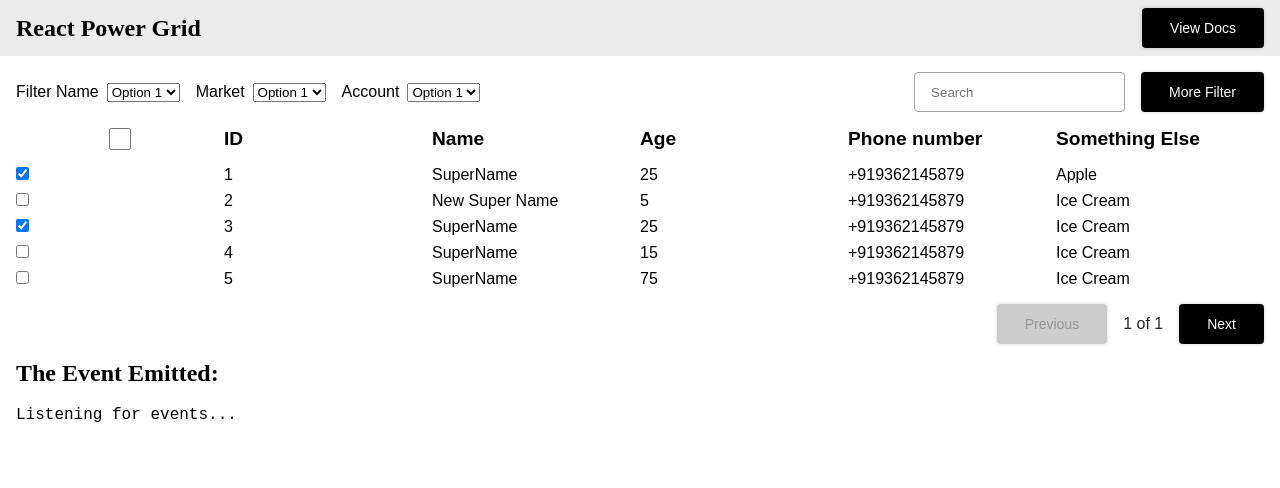
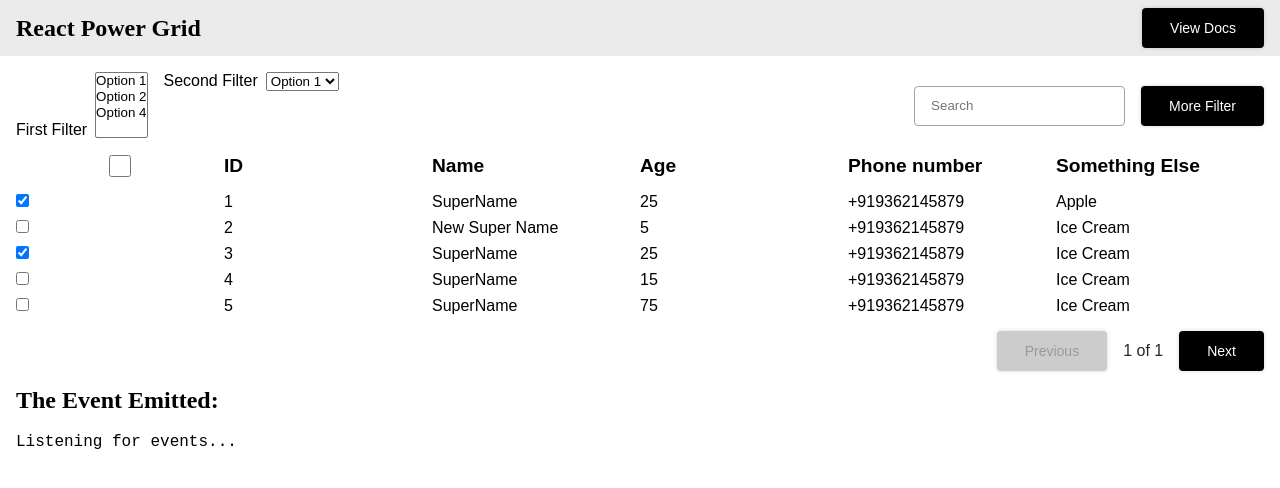
Before and after one commit to tuhinkarmakar3882/react-power-grid, a React (Create React App) app: page / in a window 1280 px wide. Shown: the top 488 px of the page. Built offline with nearby package versions, Linux system fonts and the light colour scheme.

Commit message:
Added Hopefully the final README.md [Tuhin | Manogna Madam]
Signed-off-by: Tuhin Karmakar <tuhinkarmakar3882@gmail.com>

```diff
--- a/package.json
+++ b/package.json
@@ -1,6 +1,6 @@
 {
   "name": "react-power-grid",
-  "version": "0.1.15",
+  "version": "0.1.16",
   "keywords": [
     "react data table",
     "table library",
--- a/src/App.jsx
+++ b/src/App.jsx
@@ -1,4 +1,5 @@
 import React, { useEffect, useRef, useState } from 'react'
+import { gridBodyData, gridHeaderColumns, topBarFilters } from './seed/data'
 import PowerGrid from './lib/components/PowerGrid'
 import PowerGridTopBar from './lib/components/PowerGrid/PowerGridTopBar'
 import PowerGridHeader from './lib/components/PowerGrid/PowerGridHeader'
@@ -14,53 +15,16 @@ const App = () => {
   const powerTableContainer = useRef(null)
 
   const [emittedEvent, setEmittedEvent] = useState(null)
+  const [isDataLoading] = useState(false)
 
-  const [headerColumns] = useState([
-    { id: 0, name: 'ID' },
-    { id: 1, name: 'Name' },
-    { id: 2, name: 'Age' },
-    { id: 3, name: 'Phone number' },
-    { id: 4, name: 'Something Else' }
-  ])
-  const [tableData, setTableData] = useState([
-    [true, '1', 'SuperName', 25, '+919362145879', 'Apple'],
-    [false, '2', 'New Super Name', 5, '+919362145879', 'Ice Cream'],
-    [true, '3', 'SuperName', 25, '+919362145879', 'Ice Cream'],
-    [false, '4', 'SuperName', 15, '+919362145879', 'Ice Cream'],
-    [false, '5', 'SuperName', 75, '+919362145879', 'Ice Cream']
-  ])
+  const [headerColumns] = useState(gridHeaderColumns)
+  const [gridData, setGridData] = useState(gridBodyData)
+
   const [hasNext] = useState(true)
   const [hasPrevious] = useState(false)
-  const filter = [
-    {
-      name: 'Filter Name',
-      type: 'dropdown',
-      options: [
-        'Option 1',
-        'Option 2',
-        'Option 4'
-      ]
-    },
-    {
-      name: 'Market',
-      type: 'dropdown',
-      options: [
-        'Option 1',
-        'Option 2',
-        'Option 4'
-      ]
-    },
-    {
-      name: 'Account',
-      type: 'dropdown',
-      options: [
-        'Option 1',
-        'Option 2',
-        'Option 4'
-      ],
-      custom: null
-    }
-  ]
+
+  const [filter] = useState(topBarFilters)
+  const [moreFilters] = useState(topBarFilters)
 
   const logEventDetails = ({ type, detail }) => {
     setEmittedEvent({
@@ -72,19 +36,32 @@ const App = () => {
   const handleIndividualRowSelection = (evt) => {
     logEventDetails(evt)
 
-    const newTableData = [...tableData]
-    newTableData[evt.detail.rowIdx][0] = !newTableData[evt.detail.rowIdx][0]
+    const rowIdx = evt.detail.rowIdx
+    const updatedGridData = [...gridData]
 
-    setTableData(newTableData)
+    updatedGridData[rowIdx][0] = !updatedGridData[rowIdx][0]
+    setGridData(updatedGridData)
   }
   const handleAllRowSelection = (evt) => {
     logEventDetails(evt)
 
-    setTableData(tableData.map(item => {
-      item[0] = evt.detail.checkedState
+    const checkedState = evt.detail.checkedState
+    setGridData(gridData.map(item => {
+      item[0] = checkedState
       return item
     }))
   }
+
+  const showEventDetails = () => (
+    <pre>Event Type: {emittedEvent?.type}<br/>Event Details: {JSON.stringify(emittedEvent?.detail)}</pre>
+  )
+
+  const getMoreFilters = () =>
+    moreFilters.map((item) => (
+      <li key={item.name}>
+        {item?.custom || <PowerGridDropdown item={item}/>}
+      </li>
+    ))
 
   useEffect(() => {
     powerTableContainer?.current.addEventListener('sort', logEventDetails)
@@ -104,10 +81,6 @@ const App = () => {
     powerTableContainer?.current.removeEventListener('dropdown-change', logEventDetails)
   }, [])
 
-  const showEventDetails = () => (
-    <pre>Event Type: {emittedEvent?.type}<br/>Event Details: {JSON.stringify(emittedEvent?.detail)}</pre>
-  )
-
   return (
     <div className="power-grid-demo">
       <nav>
@@ -118,29 +91,18 @@ const App = () => {
       </nav>
 
       <main ref={powerTableContainer}>
-
         <PowerGrid
-          loading={false}
+          loading={isDataLoading}
           topBar={
             <PowerGridTopBar
               filters={filter}
-              moreFilters={
-                <PowerGridMoreFilters>
-                  {filter.map((item) => (
-                    <li key={item.name}>
-                      {item?.custom || <PowerGridDropdown item={item}/>}
-                    </li>
-                  ))}
-                </PowerGridMoreFilters>
-              }
+              moreFilters={<PowerGridMoreFilters>{getMoreFilters()}</PowerGridMoreFilters>}
               searchBar={<PowerGridSearchBar/>}
             />
           }
-          tableHeader={<PowerGridHeader columns={headerColumns}/>}
-          tableBody={
-            <PowerGridBody tableData={tableData}/>
-          }
-          tableFooter={
+          gridHeader={<PowerGridHeader columns={headerColumns}/>}
+          gridBody={<PowerGridBody gridData={gridData}/>}
+          gridFooter={
             <PowerGridFooter
               hasNext={hasNext}
               hasPrevious={hasPrevious}
--- a/src/lib/components/PowerGrid/PowerGridBody.jsx
+++ b/src/lib/components/PowerGrid/PowerGridBody.jsx
@@ -1,6 +1,6 @@
 import React from 'react'
 
-const PowerGridBody = ({ tableData = [] }) => {
+const PowerGridBody = ({ gridData = [] }) => {
   const emitOnChangeEvent = ({ target }, rowIdx) => {
     target.dispatchEvent(new CustomEvent('toggle-row-selection', {
       bubbles: true,
@@ -8,7 +8,7 @@ const PowerGridBody = ({ tableData = [] }) => {
     }))
   }
 
-  const renderRows = () => tableData.map((row, rowIdx) => (
+  const renderRows = () => gridData.map((row, rowIdx) => (
     <section className="row" key={'row-' + rowIdx}>
       {renderColumns(row, rowIdx)}
     </section>
--- a/src/lib/components/PowerGrid/PowerGridDropdown.jsx
+++ b/src/lib/components/PowerGrid/PowerGridDropdown.jsx
@@ -15,7 +15,7 @@ const PowerGridDropdown = ({ item }) => {
       detail: {
         filter: {
           name: item.name,
-          value: target.value
+          value: [...target.options].filter(option => option.selected).map(option => option.value)
         }
       }
     }))
@@ -24,7 +24,8 @@ const PowerGridDropdown = ({ item }) => {
   return (
     <label>
       {item.name}
-      <select name={item.name} onChange={emitDropdownChangeEvent}>{renderOptions()}</select>
+      <select multiple={item?.allowMultiSelect} name={item.name}
+              onChange={emitDropdownChangeEvent}>{renderOptions()}</select>
     </label>
   )
 }
--- a/src/lib/components/PowerGrid/PowerGridHeader.jsx
+++ b/src/lib/components/PowerGrid/PowerGridHeader.jsx
@@ -2,6 +2,7 @@ import React, { useState } from 'react'
 
 const PowerGridHeader = ({ columns = [] }) => {
   const [checkboxState, setCheckboxState] = useState(false)
+  const [uniqueIdentifier] = useState(Date.now())
 
   const handleEventEmission = ({ target }) => {
     if (target.tagName === 'INPUT') {
@@ -35,9 +36,10 @@ const PowerGridHeader = ({ columns = [] }) => {
     }))
   }
 
-  const renderHeaderColumns = () => columns.map(item => (
-    <section key={item.id} className="column" data-column-name={item.name} data-sort-order={undefined}>
-      {item.name}
+  const renderHeaderColumns = () => columns.map((column, idx) => (
+    <section key={`${uniqueIdentifier}-${idx}`} className="column" data-column-name={column}
+             data-sort-order={undefined}>
+      {column}
     </section>
   ))
 
--- a/src/lib/components/PowerGrid/index.jsx
+++ b/src/lib/components/PowerGrid/index.jsx
@@ -4,9 +4,9 @@ import PropTypes from 'prop-types'
 
 const PowerGrid = ({
   topBar,
-  tableHeader,
-  tableBody,
-  tableFooter,
+  gridHeader,
+  gridBody,
+  gridFooter,
   loading = false,
   loadingComponent = <Spinner/>
 }) => {
@@ -14,11 +14,11 @@ const PowerGrid = ({
     <div className="power-grid">
       {topBar}
 
-      {tableHeader}
+      {gridHeader}
 
-      {loading ? loadingComponent : tableBody}
+      {loading ? loadingComponent : gridBody}
 
-      {tableFooter}
+      {gridFooter}
     </div>
   )
 }
--- /dev/null
+++ b/src/seed/data.js
@@ -0,0 +1,36 @@
+export const gridHeaderColumns = ['ID', 'Name', 'Age', 'Phone number', 'Something Else']
+
+const col1 = [true, '1', 'SuperName', 25, '+919362145879', 'Apple']
+const col2 = [false, '2', 'New Super Name', 5, '+919362145879', 'Ice Cream']
+const col3 = [true, '3', 'SuperName', 25, '+919362145879', 'Ice Cream']
+const col4 = [false, '4', 'SuperName', 15, '+919362145879', 'Ice Cream']
+const col5 = [false, '5', 'SuperName', 75, '+919362145879', 'Ice Cream']
+
+export const gridBodyData = [
+  col1,
+  col2,
+  col3,
+  col4,
+  col5
+]
+
+export const topBarFilters = [
+  {
+    name: 'First Filter',
+    options: [
+      'Option 1',
+      'Option 2',
+      'Option 4'
+    ],
+    allowMultiSelect: true
+  },
+  {
+    name: 'Second Filter',
+    options: [
+      'Option 1',
+      'Option 2',
+      'Option 4'
+    ],
+    allowMultiSelect: false
+  }
+]
```
Also changed, not shown: 1 other file (tests, documents, lock files or other folders).
